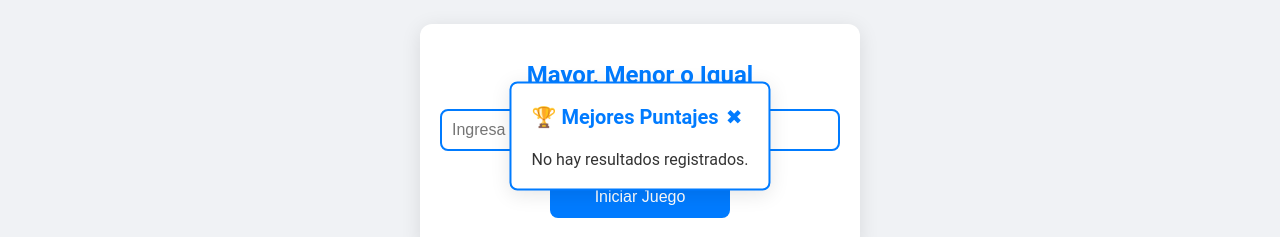
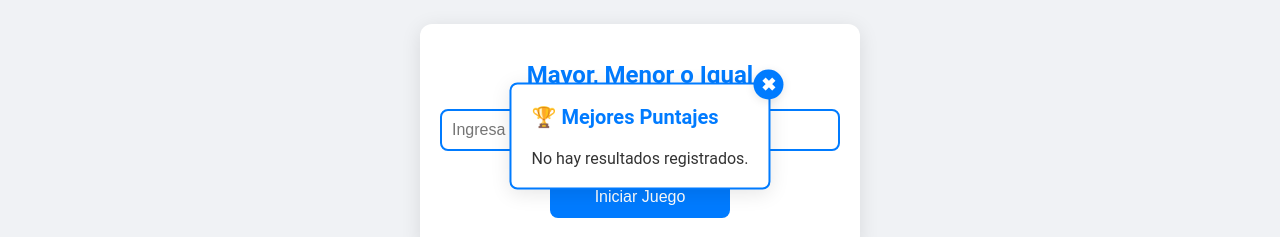
Before and after one commit to VarasMD/MAYOR_MENOR_IGUAL, a plain HTML site: page frontend/index.html in a window 1280 px wide. Both pictures are taken after a click on the button "Ver Historial". Shown: the part 264-501 px from the top of the page. Drawn offline with Linux system fonts and the light colour scheme.

Commit message:
feat: improve history screen close button styling and position

```diff
--- a/frontend/index.html
+++ b/frontend/index.html
@@ -60,9 +60,9 @@
         </div>
 
         <div id="history-screen" class="hidden">
+            <button class="close-history" onclick="closeHistory()">✖</button>
             <div class="history-header">
                 <h2>🏆 Mejores Puntajes</h2>
-                <button class="close-history" onclick="closeHistory()">✖</button>
             </div>
             <ul id="history-list"></ul>
         </div>
--- a/frontend/styles.css
+++ b/frontend/styles.css
@@ -208,6 +208,7 @@ input[type="text"] {
     box-shadow: 0px 4px 20px var(--container-shadow);
     text-align: center;
     max-width: 400px;
+    z-index: 20;
 }
 
 .history-header {
@@ -224,15 +225,28 @@ input[type="text"] {
 }
 
 .close-history {
-    background: transparent;
+    position: absolute;
+    top: -15px;
+    right: -15px;
+    background: var(--button-background);
+    color: var(--button-color);
     border: none;
-    font-size: 20px;
+    border-radius: 50%;
+    width: 30px;
+    height: 30px;
+    font-size: 18px;
+    font-weight: bold;
     cursor: pointer;
-    color: var(--button-background);
+    display: flex;
+    justify-content: center;
+    align-items: center;
+    box-shadow: 0px 2px 10px var(--container-shadow);
+    transition: background-color 0.3s, transform 0.2s;
 }
 
 .close-history:hover {
-    color: var(--button-hover-bg);
+    background-color: var(--button-hover-bg);
+    transform: scale(1.1);
 }
 
 #history-list {
```
